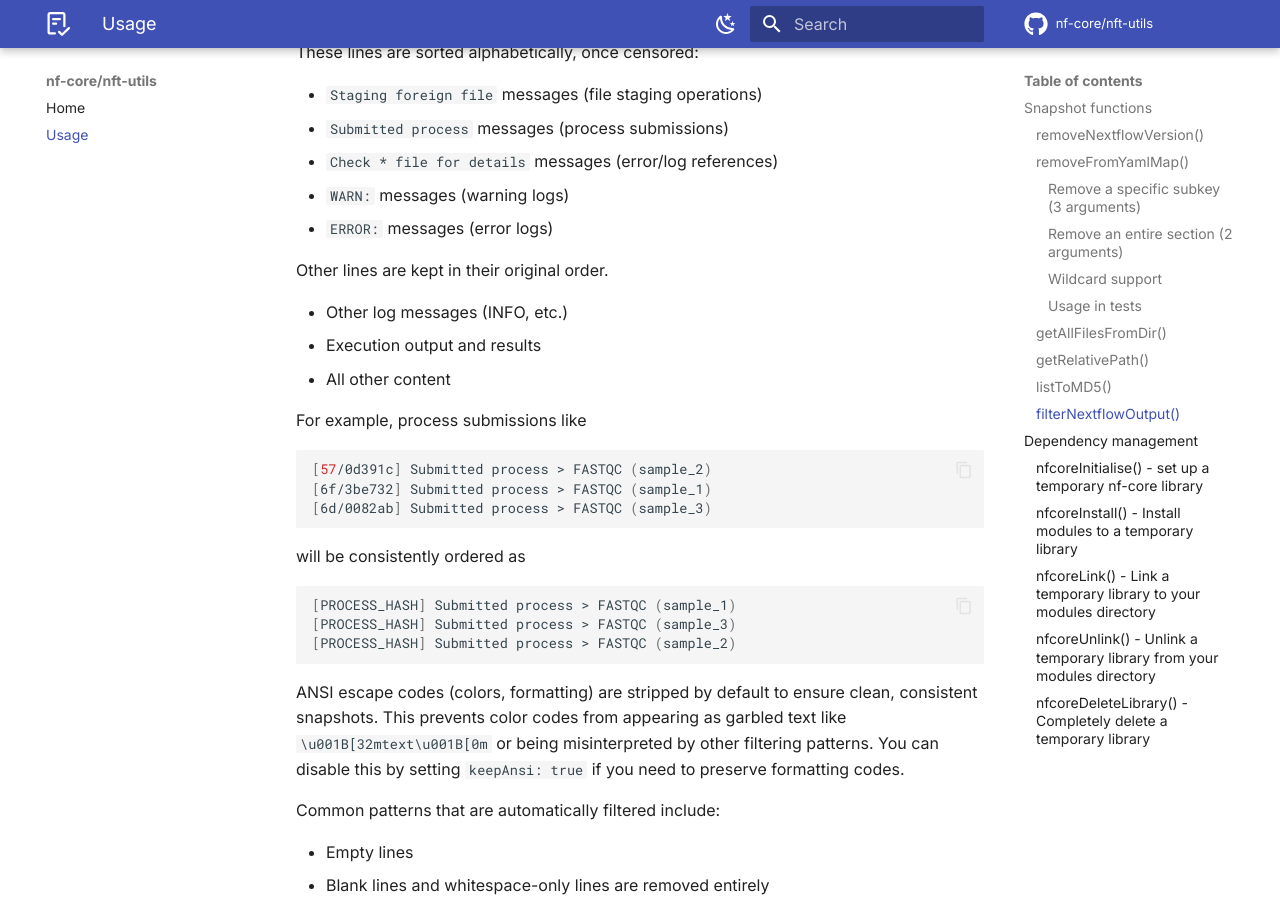
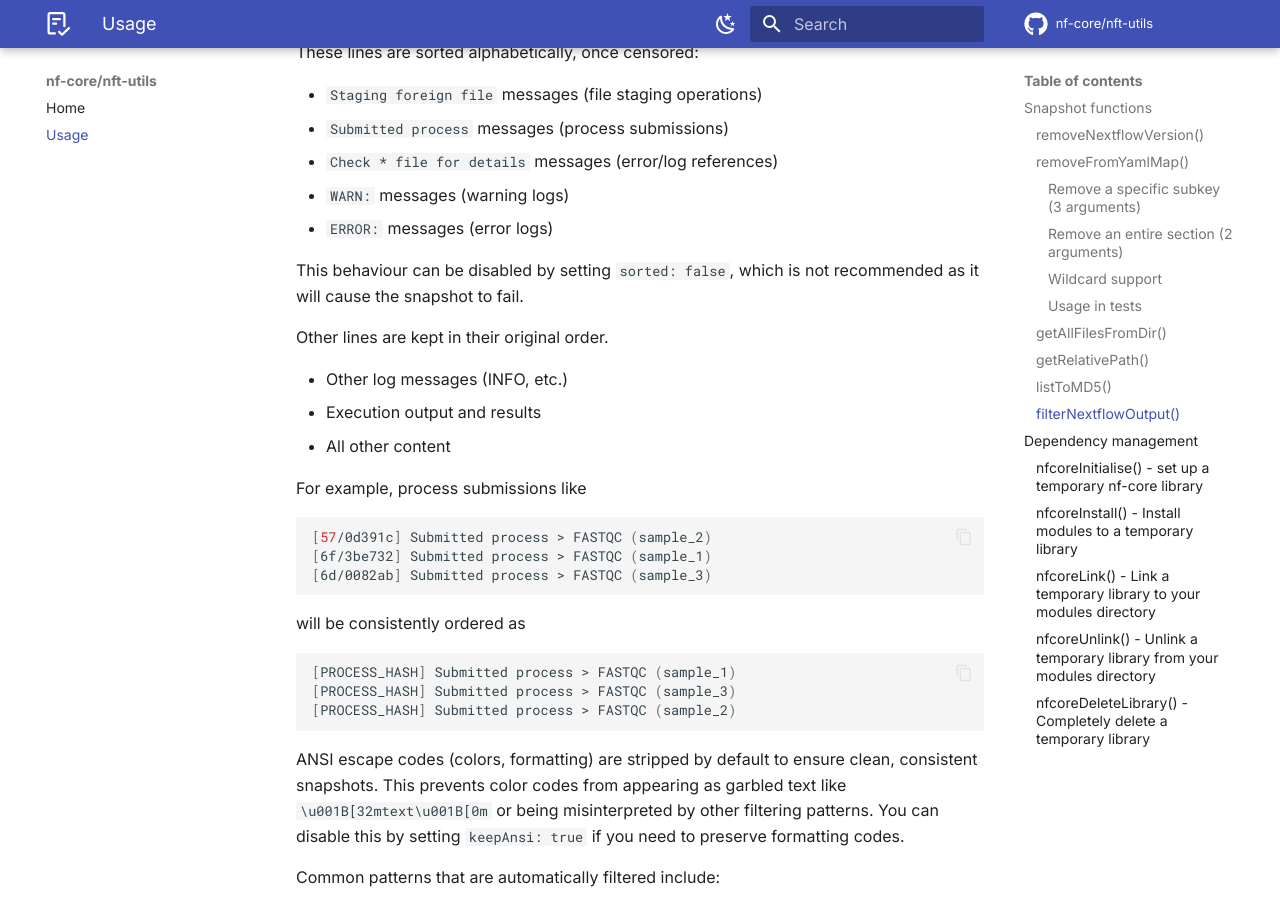
Before and after one commit to nf-core/nft-utils, an MkDocs documentation site: the page built from docs/usage.md, in a window 1280 px wide and 900 px high, scrolled down 7752 px. Built offline with MkDocs 1.6.1 and Material for MkDocs 9.7.7, drawn with Linux system fonts in a browser that asks for light colours; comment, search, counter and statistics services are not loaded; the version menu is left out.

Commit message:
add docs for sorted: false

```diff
--- a/docs/usage.md
+++ b/docs/usage.md
@@ -337,6 +337,8 @@ These lines are sorted alphabetically, once censored:
 - `WARN:` messages (warning logs)
 - `ERROR:` messages (error logs)
 
+This behaviour can be disabled by setting `sorted: false`, which is not recommended as it will cause the snapshot to fail.
+
 Other lines are kept in their original order.
 
 - Other log messages (INFO, etc.)
```
Also changed, not shown: 1 other file.
